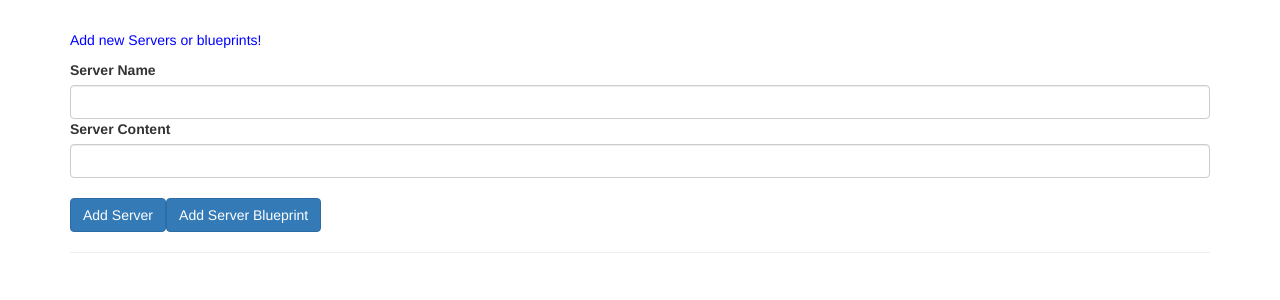
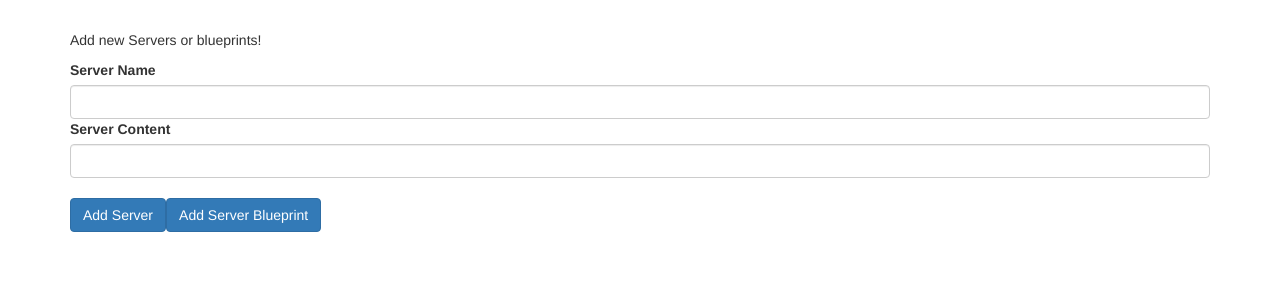
Before and after one commit to jetbalagtas/ng-components-and-data-binding, an Angular app: page / in a window 1280 px wide. Shown: the top 300 px of the page. Built offline with nearby package versions, Linux system fonts and the light colour scheme.

Commit message:
split app into components

```diff
--- a/src/app/app.component.css
+++ b/src/app/app.component.css
@@ -5,3 +5,7 @@
 p {
   color: blue;
 }
+
+.col-xs-12 button {
+  margin-right: 4px;
+}
--- a/src/app/app.component.html
+++ b/src/app/app.component.html
@@ -1,34 +1,8 @@
 <div class="container">
+  <app-cockpit></app-cockpit>
   <div class="row">
     <div class="col-xs-12">
-      <p>Add new Servers or blueprints!</p>
-      <label>Server Name</label>
-      <input type="text" class="form-control" [(ngModel)]="newServerName">
-      <label>Server Content</label>
-      <input type="text" class="form-control" [(ngModel)]="newServerContent">
-      <br>
-      <button
-        class="btn btn-primary"
-        (click)="onAddServer()">Add Server</button>
-      <button
-        class="btn btn-primary"
-        (click)="onAddBlueprint()">Add Server Blueprint</button>
-    </div>
-  </div>
-  <hr>
-  <div class="row">
-    <div class="col-xs-12">
-      <div
-        class="panel panel-default"
-        *ngFor="let element of serverElements">
-        <div class="panel-heading">{{ element.name }}</div>
-        <div class="panel-body">
-          <p>
-            <strong *ngIf="element.type === 'server'" style="color: red">{{ element.content }}</strong>
-            <em *ngIf="element.type === 'blueprint'">{{ element.content }}</em>
-          </p>
-        </div>
-      </div>
+      <app-server-element *ngFor="let serverElement of serverElements"></app-server-element>
     </div>
   </div>
 </div>
--- a/src/app/app.component.ts
+++ b/src/app/app.component.ts
@@ -7,22 +7,4 @@
 })
 export class AppComponent {
   serverElements = [];
-  newServerName = '';
-  newServerContent = '';
-
-  onAddServer() {
-    this.serverElements.push({
-      type: 'server',
-      name: this.newServerName,
-      content: this.newServerContent
-    });
-  }
-
-  onAddBlueprint() {
-    this.serverElements.push({
-      type: 'blueprint',
-      name: this.newServerName,
-      content: this.newServerContent
-    });
-  }
 }
--- a/src/app/app.module.ts
+++ b/src/app/app.module.ts
@@ -4,10 +4,14 @@
 import { HttpModule } from '@angular/http';
 
 import { AppComponent } from './app.component';
+import { CockpitComponent } from './cockpit/cockpit.component';
+import { ServerElementComponent } from './server-element/server-element.component';
 
 @NgModule({
   declarations: [
-    AppComponent
+    AppComponent,
+    CockpitComponent,
+    ServerElementComponent
   ],
   imports: [
     BrowserModule,
--- /dev/null
+++ b/src/app/cockpit/cockpit.component.html
@@ -0,0 +1,16 @@
+<div class="row">
+  <div class="col-xs-12">
+    <p>Add new Servers or blueprints!</p>
+    <label>Server Name</label>
+    <input type="text" class="form-control" [(ngModel)]="newServerName">
+    <label>Server Content</label>
+    <input type="text" class="form-control" [(ngModel)]="newServerContent">
+    <br>
+    <button
+      class="btn btn-primary"
+      (click)="onAddServer()">Add Server</button>
+    <button
+      class="btn btn-primary"
+      (click)="onAddBlueprint()">Add Server Blueprint</button>
+  </div>
+</div>
--- /dev/null
+++ b/src/app/cockpit/cockpit.component.ts
@@ -0,0 +1,33 @@
+import { Component, OnInit } from '@angular/core';
+
+@Component({
+  selector: 'app-cockpit',
+  templateUrl: './cockpit.component.html',
+  styleUrls: ['./cockpit.component.css']
+})
+export class CockpitComponent implements OnInit {
+  newServerName = '';
+  newServerContent = '';
+
+  constructor() { }
+
+  ngOnInit() {
+  }
+
+  onAddServer() {
+    this.serverElements.push({
+      type: 'server',
+      name: this.newServerName,
+      content: this.newServerContent
+    });
+  }
+
+  onAddBlueprint() {
+    this.serverElements.push({
+      type: 'blueprint',
+      name: this.newServerName,
+      content: this.newServerContent
+    });
+  }
+
+}
--- /dev/null
+++ b/src/app/server-element/server-element.component.html
@@ -0,0 +1,10 @@
+<div
+  class="panel panel-default">
+  <div class="panel-heading">{{ element.name }}</div>
+  <div class="panel-body">
+    <p>
+      <strong *ngIf="element.type === 'server'" style="color: red">{{ element.content }}</strong>
+      <em *ngIf="element.type === 'blueprint'">{{ element.content }}</em>
+    </p>
+  </div>
+</div>
--- /dev/null
+++ b/src/app/server-element/server-element.component.ts
@@ -0,0 +1,15 @@
+import { Component, OnInit } from '@angular/core';
+
+@Component({
+  selector: 'app-server-element',
+  templateUrl: './server-element.component.html',
+  styleUrls: ['./server-element.component.css']
+})
+export class ServerElementComponent implements OnInit {
+
+  constructor() { }
+
+  ngOnInit() {
+  }
+
+}
```
Also changed, not shown: src/app/cockpit/cockpit.component.css (added), src/app/server-element/server-element.component.css (added).
